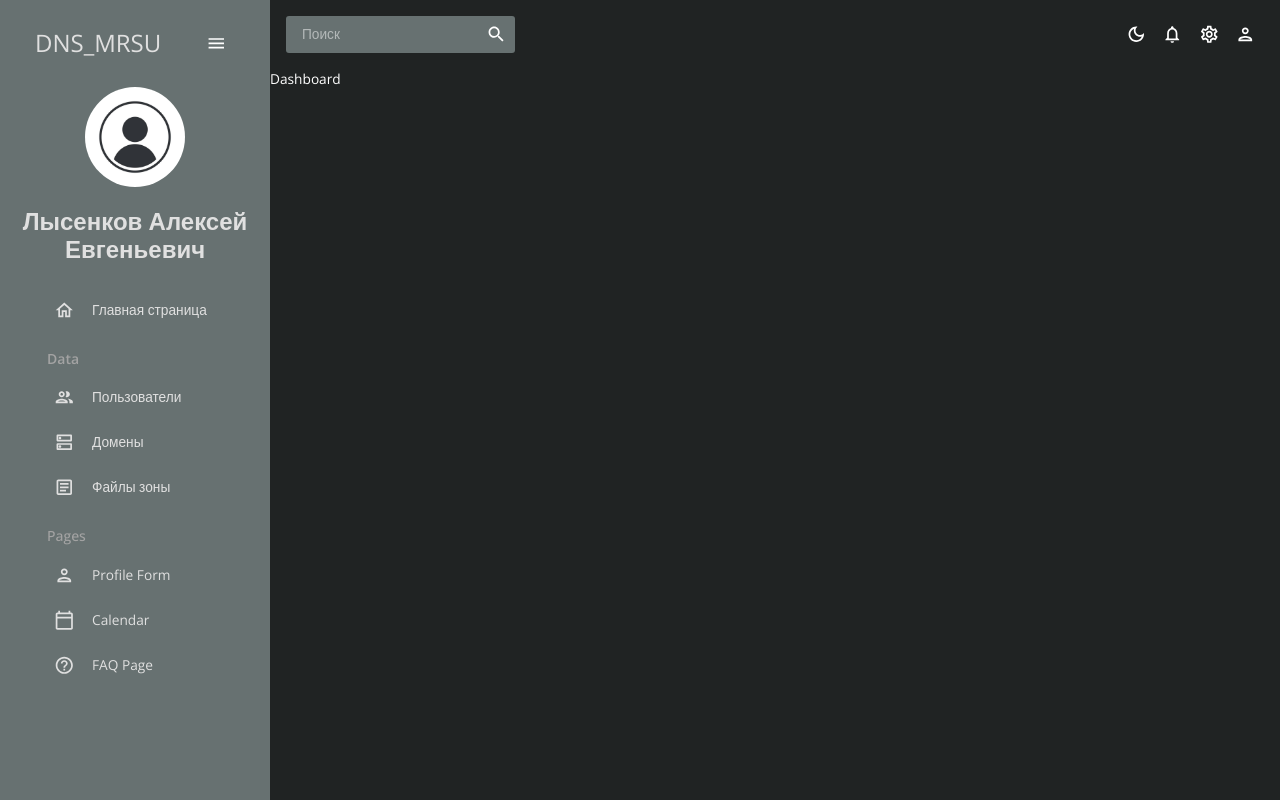
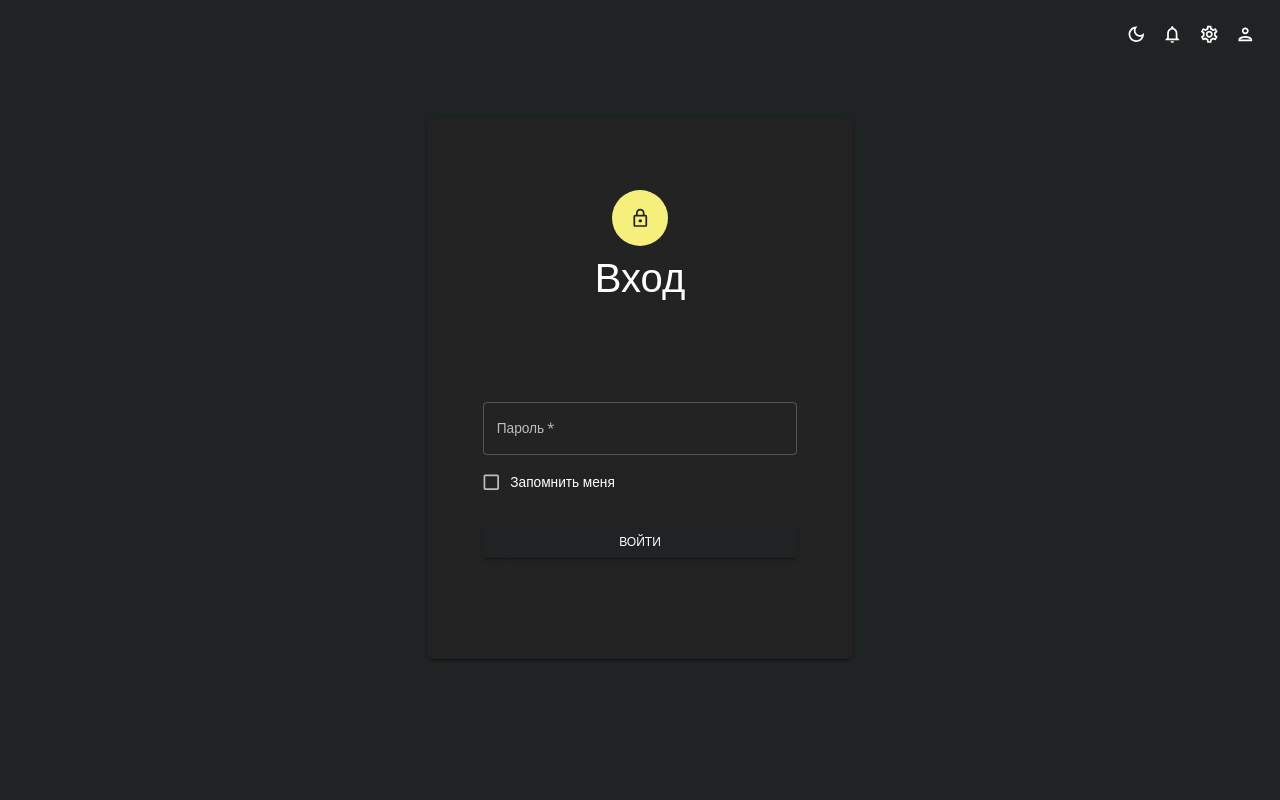
Before and after one commit to elizaveta-rybina/MRSU_DNS, a React (Create React App) app in the folder src/frontend/: page / in a window 1280 px wide. Built offline with nearby package versions, Linux system fonts and the light colour scheme.

Commit message:
add signin page

```diff
--- a/src/frontend/src/App.js
+++ b/src/frontend/src/App.js
@@ -1,51 +1,19 @@
 import { ThemeProvider } from "@emotion/react";
 import { CssBaseline } from "@mui/material";
-import { Route, Routes } from "react-router-dom";
-// import Bar from "./scenes/bar";
-// import Calendar from "./scenes/calendar/calendar";
-// import Contacts from "./scenes/contacts";
-import Dashboard from "./scenes/dashboard";
-// import FAQ from "./scenes/faq";
-// import Form from "./scenes/form";
-// import Geography from "./scenes/geography";
-import Sidebar from "./scenes/global/Sidebar";
-import Topbar from "./scenes/global/Topbar";
-// import Invoices from "./scenes/invoices";
-// import Line from "./scenes/line";
-import Domain from "./scenes/domains";
-import Record from "./scenes/records";
-import Zona from "./scenes/zonas";
-import User from "./scenes/users"
+import Main from "./components/App/Main";
+import SignInUp from "./components/App/SignInUp";
 import { ColorModeContext, useMode } from "./theme";
 
 function App() {
   const [theme, colorMode] = useMode();
 
+  const token = false;
+
   return (
     <ColorModeContext.Provider value={colorMode}>
       <ThemeProvider theme={theme}>
         <CssBaseline />
-        <div className="app">
-          <Sidebar />
-          <main className="content">
-            <Topbar />
-            <Routes>
-              <Route path="/" element={<Dashboard />} />
-              <Route path="/domain" element={<Domain />} />
-              <Route path="/zonas" element={<Zona />} />
-              <Route path="/records/:id" element={<Record />} />
-              <Route path='/users' element={<User />} />
-              {/* <Route path="/invoices" element={<Invoices />} />
-              <Route path="/form" element={<Form />} />
-              <Route path="/bar" element={<Bar />} />
-              <Route path="/pie" element={<Pie />} />
-              <Route path="/line" element={<Line />} />
-              <Route path="/faq" element={<FAQ />} />
-              <Route path="/calendar" element={<Calendar />} />
-              <Route path="/geography" element={<Geography />} /> */}
-            </Routes>
-          </main>
-        </div>
+        {token === true ? <Main /> : <SignInUp />}
       </ThemeProvider>
     </ColorModeContext.Provider>
   );
--- /dev/null
+++ b/src/frontend/src/components/App/Main.jsx
@@ -0,0 +1,28 @@
+import { Route, Routes } from "react-router-dom"
+import Dashboard from "../../scenes/dashboard"
+import Domain from "../../scenes/domains"
+import Sidebar from "../../scenes/global/Sidebar"
+import Topbar from "../../scenes/global/Topbar"
+import Record from "../../scenes/records"
+import User from "../../scenes/users"
+import Zona from "../../scenes/zonas"
+
+function Main() {
+  return (
+    <div className="app">
+      <Sidebar />
+      <main className="content">
+        <Topbar />
+        <Routes>
+          <Route path="/main" element={<Dashboard />} />
+          <Route path="/domain" element={<Domain />} />
+          <Route path="/zonas" element={<Zona />} />
+          <Route path="/records/:id" element={<Record />} />
+          <Route path="/users" element={<User />} />
+        </Routes>
+      </main>
+    </div>
+  );
+}
+
+export default Main;
--- /dev/null
+++ b/src/frontend/src/components/App/SignInUp.jsx
@@ -0,0 +1,19 @@
+import { Route, Routes } from "react-router-dom";
+import Topbar from "../../scenes/global/Topbar";
+import SignInSide from "../../scenes/signin";
+
+function SignInUp() {
+  return (
+    <div className="app">
+      <main className="content">
+        <Topbar />
+        <Routes>
+          <Route path="/" element={<SignInSide />} />
+          {/* <Route path="/signup" element={<SignUp />} /> */}
+        </Routes>
+      </main>
+    </div>
+  );
+}
+
+export default SignInUp;
--- a/src/frontend/src/scenes/global/Topbar.jsx
+++ b/src/frontend/src/scenes/global/Topbar.jsx
@@ -2,10 +2,8 @@ import DarkModeOutlinedIcon from "@mui/icons-material/DarkModeOutlined";
 import LightModeOutlinedIcon from "@mui/icons-material/LightModeOutlined";
 import NotificationsOutlinedIcon from "@mui/icons-material/NotificationsOutlined";
 import PersonOutlinedIcon from "@mui/icons-material/PersonOutlined";
-import SearchIcon from "@mui/icons-material/Search";
 import SettingsOutlinedIcon from "@mui/icons-material/SettingsOutlined";
 import { Box, IconButton, useTheme } from "@mui/material";
-import InputBase from "@mui/material/InputBase";
 import { useContext } from "react";
 import { ColorModeContext, tokens } from "../../theme";
 
@@ -14,8 +12,8 @@ const Topbar = () => {
   const colors = tokens(theme.palette.mode);
   const colorMode = useContext(ColorModeContext);
   return (
-    <Box display="flex" justifyContent="space-between" p={2}>
-      {/*Search*/}
+    <Box display="flex" p={2}>
+      {/* Search
       <Box
         display="flex"
         backgroundColor={colors.primary[400]}
@@ -31,9 +29,9 @@ const Topbar = () => {
         <IconButton type="button" sx={{ p: 1 }}>
           <SearchIcon />
         </IconButton>
-      </Box>
+      </Box> */}
       {/*Icons*/}
-      <Box display="flex">
+      <Box display="flex" marginLeft="auto">
         <IconButton onClick={colorMode.toggleColorMode}>
           {theme.palette.mode === "dark" ? (
             <DarkModeOutlinedIcon />
--- /dev/null
+++ b/src/frontend/src/scenes/signin/index.jsx
@@ -0,0 +1,130 @@
+import LockOutlinedIcon from "@mui/icons-material/LockOutlined";
+import { useTheme } from "@mui/material";
+import Avatar from "@mui/material/Avatar";
+import Box from "@mui/material/Box";
+import Button from "@mui/material/Button";
+import Checkbox from "@mui/material/Checkbox";
+import FormControlLabel from "@mui/material/FormControlLabel";
+import Grid from "@mui/material/Grid";
+import Link from "@mui/material/Link";
+import Paper from "@mui/material/Paper";
+import TextField from "@mui/material/TextField";
+import Typography from "@mui/material/Typography";
+import * as React from "react";
+import { tokens } from "../../theme";
+
+export default function SignInSide() {
+  const handleSubmit = (event) => {
+    event.preventDefault();
+    const data = new FormData(event.currentTarget);
+    console.log({
+      email: data.get("email"),
+      password: data.get("password"),
+    });
+  };
+
+  const theme = useTheme();
+  const colors = tokens(theme.palette.mode);
+
+  return (
+    <Grid
+      container
+      component="main"
+      sx={{
+        height: "80vh",
+        display: "flex",
+        justifyContent: "center",
+        alignItems: "center",
+      }}
+    >
+      <Grid
+        item
+        xs={10}
+        sm={7}
+        md={4}
+        component={Paper}
+        elevation={2}
+        sx={{
+          borderRadius: 2,
+          display: "flex",
+          flexDirection: "column",
+          justifyContent: "center",
+          alignItems: "center",
+          padding: 2,
+        }}
+      >
+        <Box
+          sx={{
+            my: 6,
+            mx: 5,
+            display: "flex",
+            flexDirection: "column",
+            alignItems: "center",
+            bgcolor: ""
+          }}
+        >
+          <Avatar
+            sx={{ m: 1, bgcolor: "secondary.main", width: 56, height: 56 }}
+          >
+            <LockOutlinedIcon />
+          </Avatar>
+
+          <Typography component="h1" variant="h1">
+            Вход
+          </Typography>
+          <Box
+            component="form"
+            noValidate
+            onSubmit={handleSubmit}
+            sx={{ mt: 1 }}
+          >
+            <TextField
+              margin="normal"
+              required
+              fullWidth
+              id="email"
+              label="Электронная почта"
+              name="email"
+              autoComplete="email"
+              autoFocus
+            />
+            <TextField
+              margin="normal"
+              required
+              fullWidth
+              name="password"
+              label="Пароль"
+              type="password"
+              id="password"
+              autoComplete="current-password"
+            />
+            <FormControlLabel
+              control={<Checkbox value="remember" color="primary" />}
+              label="Запомнить меня"
+            />
+            <Button
+              type="submit"
+              fullWidth
+              variant="contained"
+              sx={{ mt: 3, mb: 2 }}
+            >
+              Войти
+            </Button>
+            <Grid container>
+              <Grid item xs>
+                <Link href="#" variant="body2">
+                  Забыли пароль?
+                </Link>
+              </Grid>
+              <Grid item>
+                <Link href="#" variant="body2">
+                  {"Нет аккаунта? Зарегистрируйтесь!"}
+                </Link>
+              </Grid>
+            </Grid>
+          </Box>
+        </Box>
+      </Grid>
+    </Grid>
+  );
+}
```
Also changed, not shown: src/frontend/src/scenes/signup/index.jsx (added).
